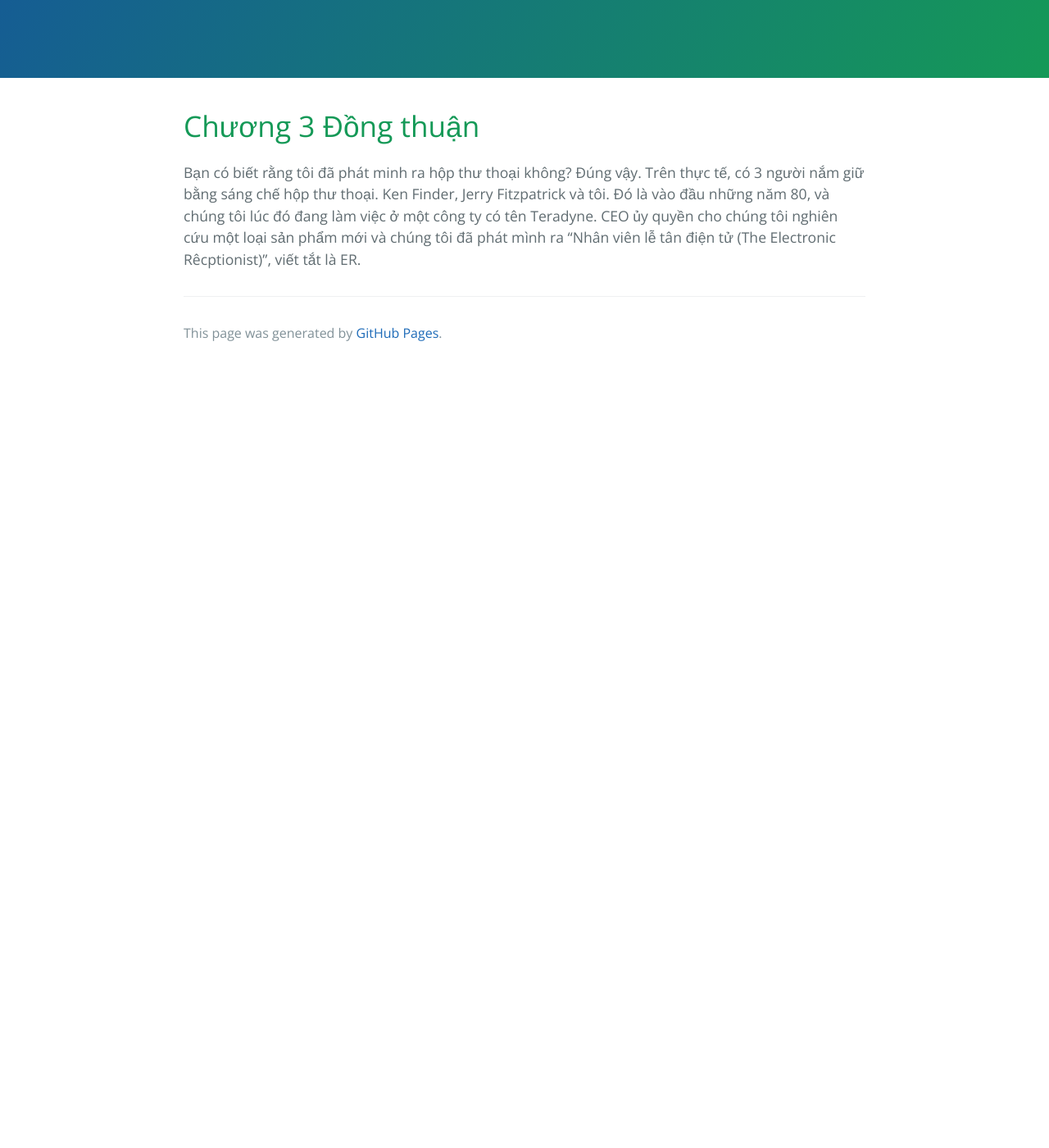
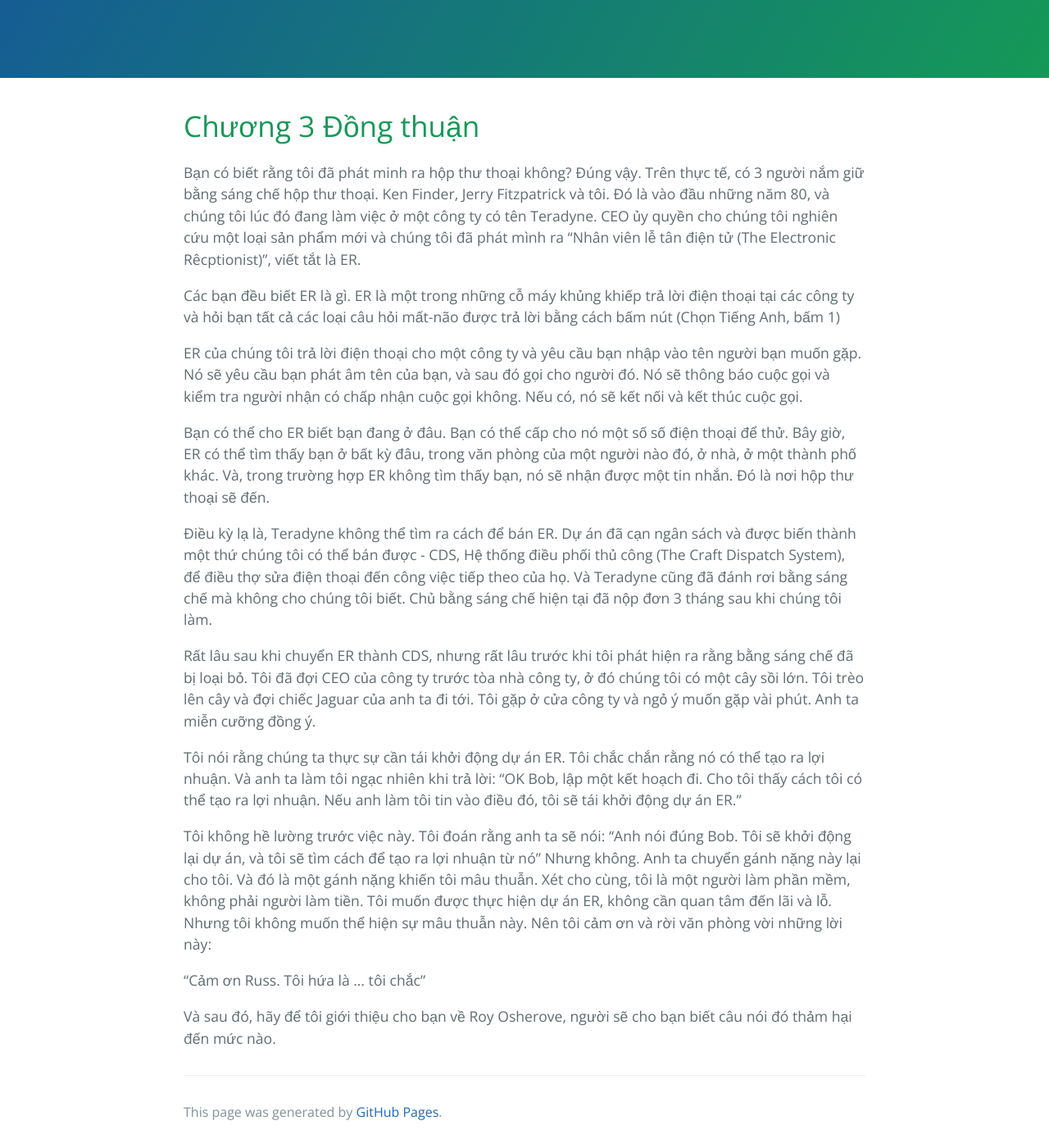
Before and after one commit to HaiBV/haibv.github.io, a Jekyll site: the page built from clean-coder/chapter-3-saying-yes.md, in a window 1280 px wide and 1400 px high, scrolled down 222 px. Shown: the whole window at 82% size. Built offline with Jekyll 4.4.1, drawn with Linux system fonts in a browser that asks for light colours; our own code applies the rules of GitHub Pages for plain Markdown files; before the commit the page ends 900 px from its top, so only the background shows below that.

Commit message:
Book - The Clean Coder - Chapter 3 - Saying Yes

```diff
--- a/clean-coder/chapter-3-saying-yes.md
+++ b/clean-coder/chapter-3-saying-yes.md
@@ -5,3 +5,21 @@
 # Chương 3 Đồng thuận
 
 Bạn có biết rằng tôi đã phát minh ra hộp thư thoại không? Đúng vậy. Trên thực tế, có 3 người nắm giữ bằng sáng chế hộp thư thoại. Ken Finder, Jerry Fitzpatrick và tôi. Đó là vào đầu những năm 80, và chúng tôi lúc đó đang làm việc ở một công ty có tên Teradyne. CEO ủy quyền cho chúng tôi nghiên cứu một loại sản phẩm mới và chúng tôi đã phát mình ra "Nhân viên lễ tân điện tử (The Electronic Rêcptionist)", viết tắt là ER.
+
+Các bạn đều biết ER là gì. ER là một trong những cỗ máy khủng khiếp trả lời điện thoại tại các công ty và hỏi bạn tất cả các loại câu hỏi mất-não được trả lời bằng cách bấm nút (Chọn Tiếng Anh, bấm 1)
+
+ER của chúng tôi trả lời điện thoại cho một công ty và yêu cầu bạn nhập vào tên người bạn muốn gặp. Nó sẽ yêu cầu bạn phát âm tên của bạn, và sau đó gọi cho người đó. Nó sẽ thông báo cuộc gọi và kiểm tra người nhận có chấp nhận cuộc gọi không. Nếu có, nó sẽ kết nối và kết thúc cuộc gọi.
+
+Bạn có thể cho ER biết bạn đang ở đâu. Bạn có thể cấp cho nó một số số điện thoại để thử. Bây giờ, ER có thể tìm thấy bạn ở bất kỳ đâu, trong văn phòng của một người nào đó, ở nhà, ở một thành phố khác. Và, trong trường hợp ER không tìm thấy bạn, nó sẽ nhận được một tin nhắn. Đó là nơi hộp thư thoại sẽ đến.
+
+Điều kỳ lạ là, Teradyne không thể tìm ra cách để bán ER. Dự án đã cạn ngân sách và được biến thành một thứ chúng tôi có thể bán được - CDS, Hệ thống điều phối thủ công (The Craft Dispatch System), để điều thợ sửa điện thoại đến công việc tiếp theo của họ. Và Teradyne cũng đã đánh rơi bằng sáng chế mà không cho chúng tôi biết. Chủ bằng sáng chế hiện tại đã nộp đơn 3 tháng sau khi chúng tôi làm.
+
+Rất lâu sau khi chuyển ER thành CDS, nhưng rất lâu trước khi tôi phát hiện ra rằng bằng sáng chế đã bị loại bỏ. Tôi đã đợi CEO của công ty trước tòa nhà công ty, ở đó chúng tôi có một cây sồi lớn. Tôi trèo lên cây và đợi chiếc Jaguar của anh ta đi tới. Tôi gặp ở cửa công ty và ngỏ ý muốn gặp vài phút. Anh ta miễn cưỡng đồng ý.
+
+Tôi nói rằng chúng ta thực sự cần tái khởi động dự án ER. Tôi chắc chắn rằng nó có thể tạo ra lợi nhuận. Và anh ta làm tôi ngạc nhiên khi trả lời: "OK Bob, lập một kết hoạch đi. Cho tôi thấy cách tôi có thể tạo ra lợi nhuận. Nếu anh làm tôi tin vào điều đó, tôi sẽ tái khởi động dự án ER."
+
+Tôi không hề lường trước việc này. Tôi đoán rằng anh ta sẽ nói: "Anh nói đúng Bob. Tôi sẽ khởi động lại dự án, và tôi sẽ tìm cách để tạo ra lợi nhuận từ nó" Nhưng không. Anh ta chuyển gánh nặng này lại cho tôi. Và đó là một gánh nặng khiến tôi mâu thuẫn. Xét cho cùng, tôi là một người làm phần mềm, không phải người làm tiền. Tôi muốn được thực hiện dự án ER, không cần quan tâm đến lãi và lỗ. Nhưng tôi không muốn thể hiện sự mâu thuẫn này. Nên tôi cảm ơn và rời văn phòng vời những lời này:
+
+"Cảm ơn Russ. Tôi hứa là ... tôi chắc"
+
+Và sau đó, hãy để tôi giới thiệu cho bạn về Roy Osherove, người sẽ cho bạn biết câu nói đó thảm hại đến mức nào.
```
